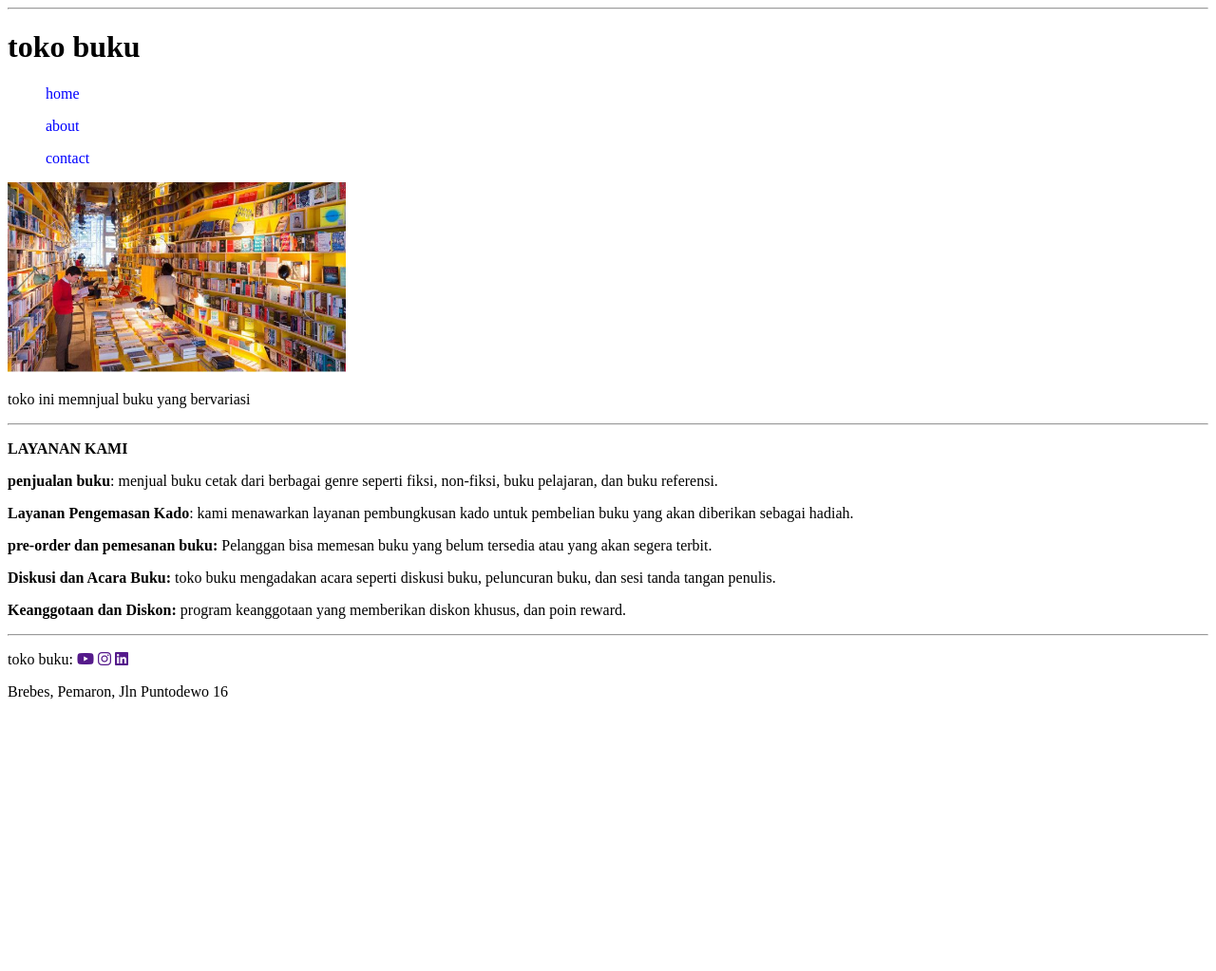
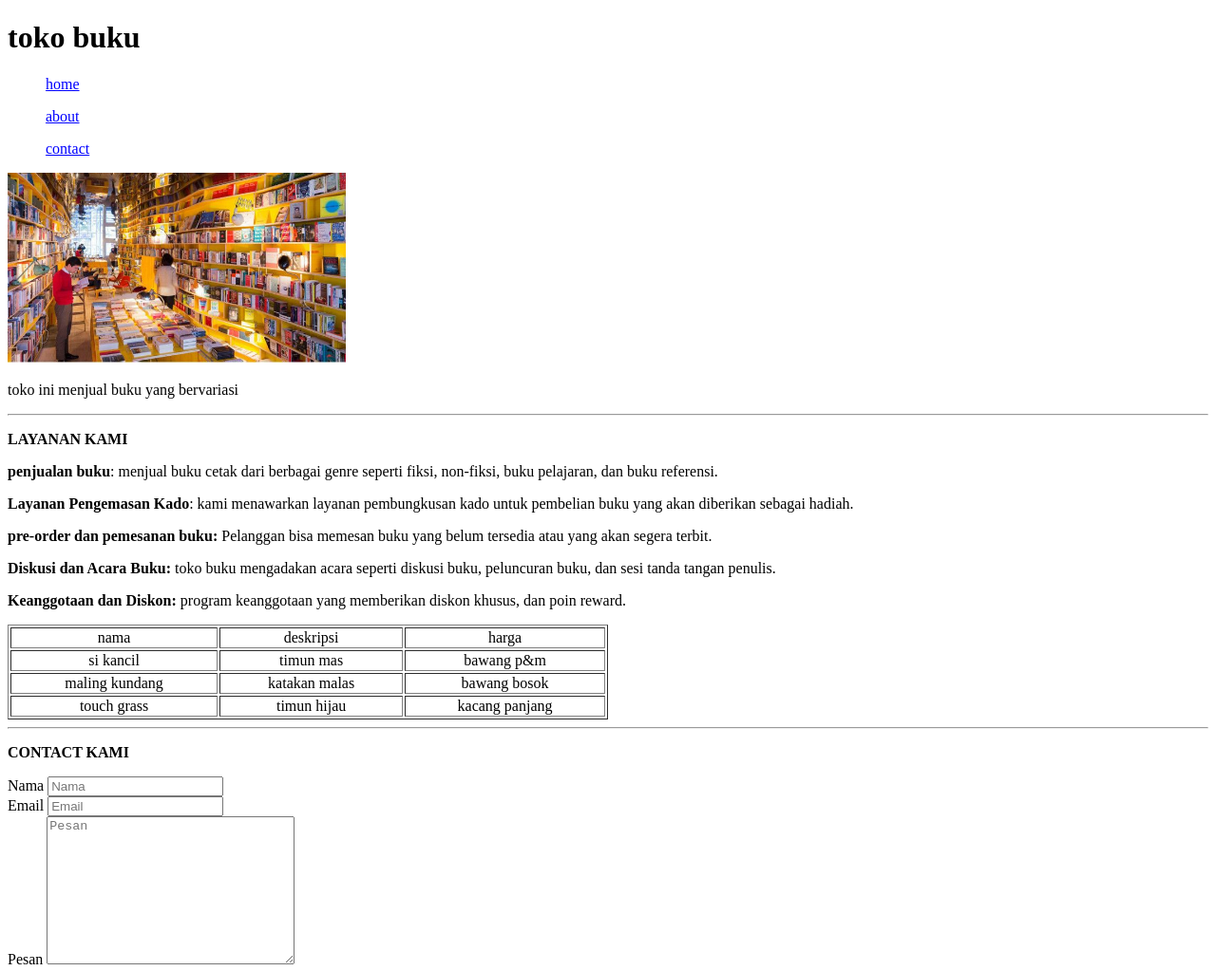
Before and after one commit to faiz-am/toko_buku_izzu, a plain HTML site: page index.html in a window 1280 px wide. Shown: the top 1023 px of the page at 95% size. Before the commit the page ends 800 px from the top, so only its background shows below. Drawn offline with Linux system fonts and the light colour scheme.

Commit message:
update index.html

```diff
--- a/index.html
+++ b/index.html
@@ -9,19 +9,20 @@
         }
     </style>
 </head>
-<hr>
 <body>
-    <div class="header">
+    <header>
         <h1>toko buku</h1>
+    <nav>
         <ul>
-            <p>home</p>
-            <p>about</p>
-            <p>contact</p>
+            <p><u>home</u></p>
+            <p><u>about</u></p>
+            <p><u>contact</u></p>
         </ul>
-    </div>
-    <nav class="content">
+    </nav>
+    </header>
+    <main>
         <img src="toko buku.jpg" alt="" height="200">
-        <p>toko ini memnjual buku yang bervariasi</p>
+        <p>toko ini menjual buku yang bervariasi</p>
         <hr>
         <p><b>LAYANAN KAMI</b></p>
         <P><b>penjualan buku</b>: menjual buku cetak dari berbagai genre seperti fiksi, non-fiksi, buku pelajaran, dan buku referensi.</P>
@@ -29,13 +30,50 @@
         <p><b>pre-order dan pemesanan buku: </b>Pelanggan bisa memesan buku yang belum tersedia atau yang akan segera terbit.</p>
         <p><b>Diskusi dan Acara Buku: </b>toko buku mengadakan acara seperti diskusi buku, peluncuran buku, dan sesi tanda tangan penulis.</p>
         <p><b>Keanggotaan dan Diskon: </b> program keanggotaan yang memberikan diskon khusus, dan poin reward.</p>
-    </nav>
+        <table border="1" width="50%">
+            <thead align="center">
+                <tr>
+                    <td>nama</td>
+                    <td>deskripsi</td>
+                    <td>harga</td>
+                </tr>
+            </thead>
+
+            <tbody align="center">
+                <tr>
+                    <td>si kancil</td>
+                    <td>timun mas</td>
+                    <td>bawang p&m</td>
+                </tr>
+                <tr>
+                    <td>maling kundang</td>
+                    <td>katakan malas</td>
+                    <td>bawang bosok</td>
+                </tr>
+                <tr>
+                    <td>touch grass</td>
+                    <td>timun hijau</td>
+                    <td>kacang panjang</td>
+                </tr>
+            </tbody>
+        </table>
+        <hr>
+        <p><b>CONTACT KAMI</b></p>
+        <form action="">
+            <label for="">Nama</label>
+            <input type="text" placeholder="Nama">
+            <br>
+            <label for="">Email</label>
+            <input type="email" placeholder="Email">
+            <br>
+            <label for="">Pesan</label>
+            <textarea name="" id="" cols="30" rows="10" placeholder="Pesan"></textarea>
+        </form>
+    </main>
     <hr>
     <footer>
-        <div class="footer">
             <p>toko buku: <a href="" target="_blank"><i class="fa-brands fa-youtube"></i></a> <a href="" target="_blank"><i class="fa-brands fa-instagram"></i></a> <a href="" target="_blank"><i class="fa-brands fa-linkedin"></i></a></p>
             <p>Brebes, Pemaron, Jln Puntodewo 16</p>
-        </div>
     </footer>
 </body>
 </html>
```
